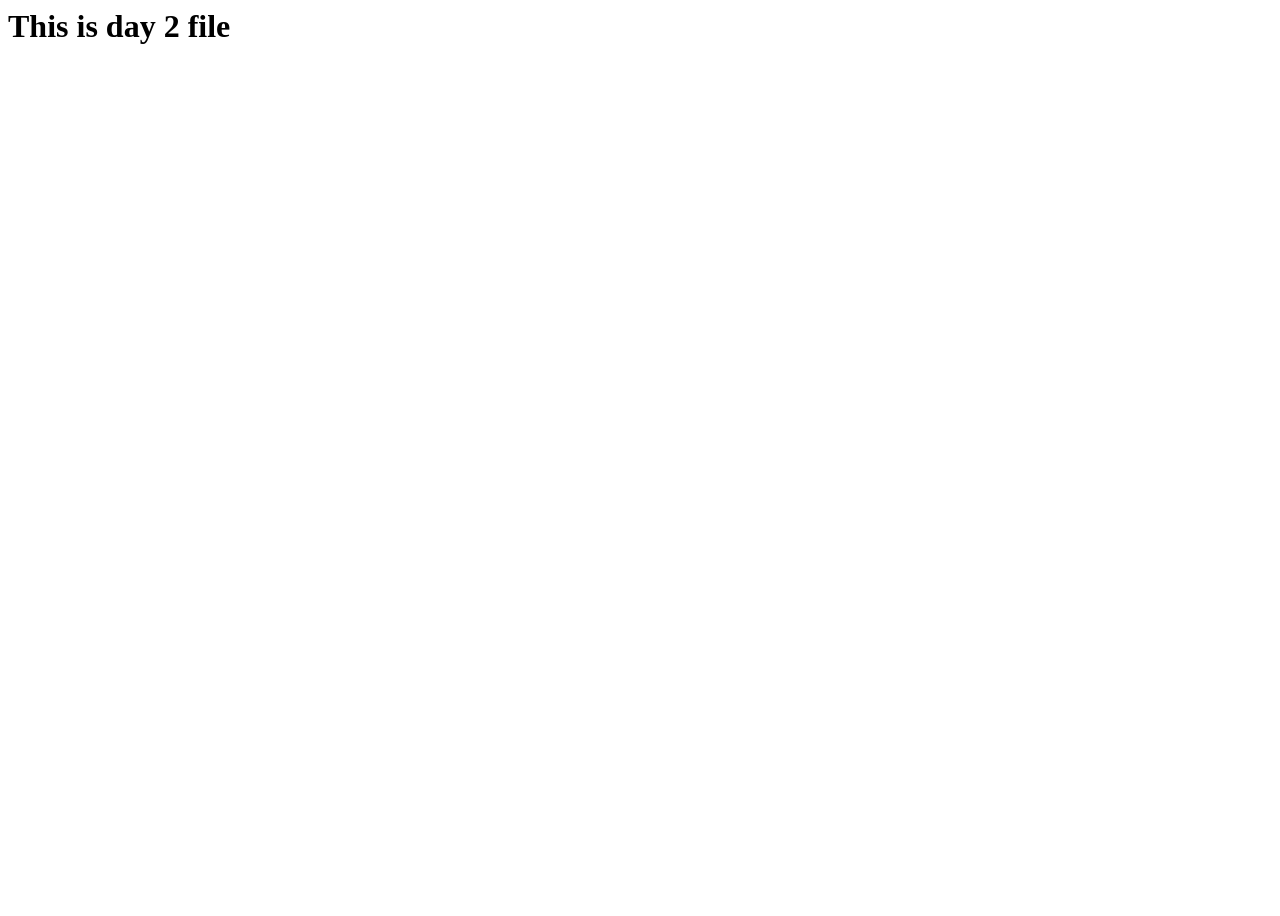
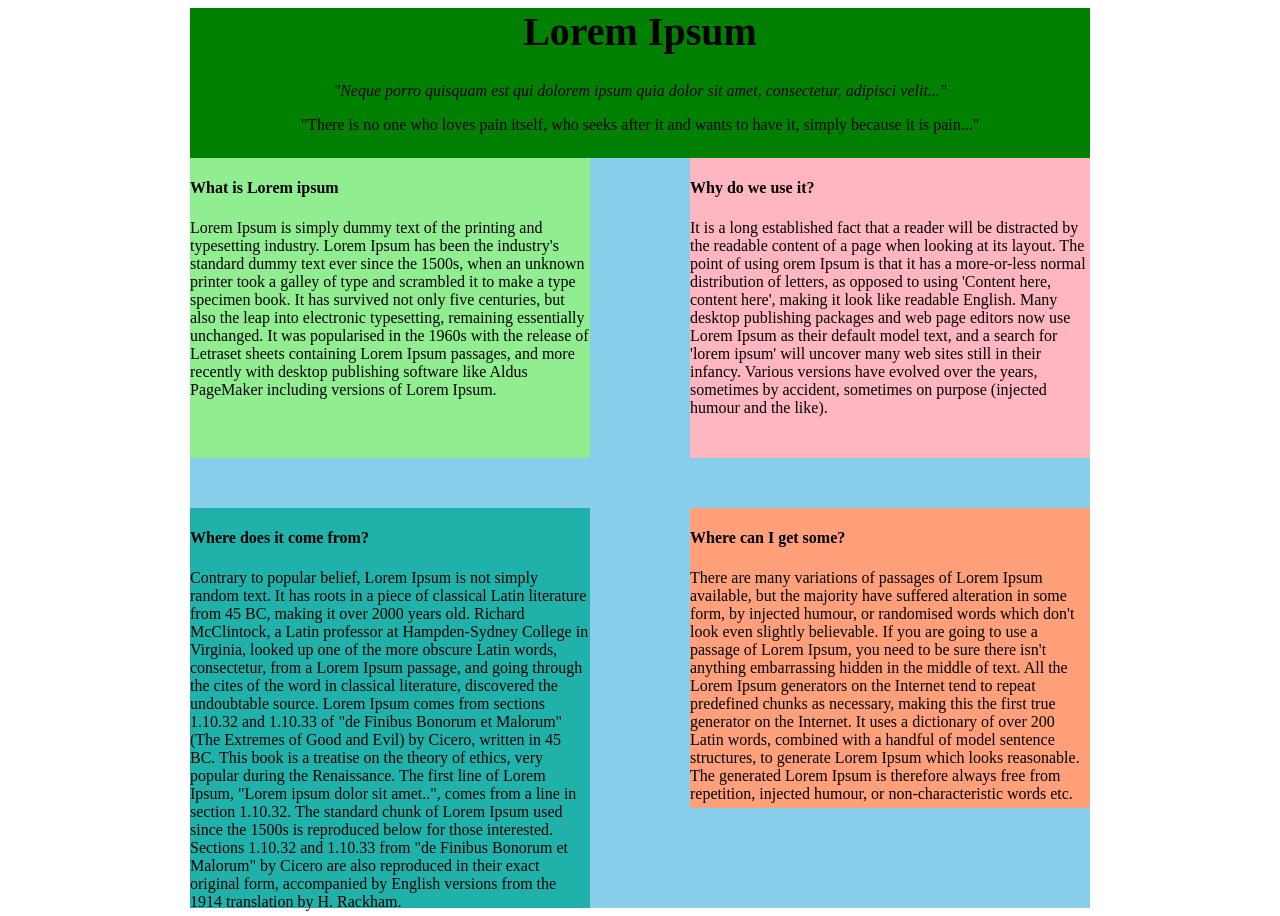
Before and after one commit to pban86/lorem_web, a plain HTML site: page index.html in a window 1280 px wide. Before the commit the page ends 800 px from the top, so only its background shows below. Drawn offline with Linux system fonts and the light colour scheme.

Commit message:
added style tag and id

```diff
--- a/index.html
+++ b/index.html
@@ -1,12 +1,165 @@
 <html>
     <head>
+<style>
+    div#container {
+        width:900px;
+        height:900px;
+        background-color:skyblue;
+        margin-left: auto;
+        margin-right: auto;
 
+    }
+
+    div#header{
+
+        width:900px;
+        height:150px;
+        background-color: green;
+        text-align: center;
+
+    }
+
+
+    h1{
+        font-size:40px;
+        color:black;
+       ;
+
+    }
+
+
+    div#contentOne{
+        width: 400px;
+        height:300px;
+        background-color:lightgreen;
+        display:inline-block;
+        float:left;
+        margin-bottom:50px;
+
+
+    }
+
+    div#contentTwo{
+        width: 400px;
+        height:300px;
+        background-color:lightpink;
+        display:inline-block;
+        float:right;
+        margin-bottom:50px;
+    }
+
+    div#contentThree{
+        width: 400px;
+        height:400px;
+        background-color:lightseagreen;
+        float:left;
+        ;
+
+    }
+
+    div#contentFour{
+        width: 400px;
+        height:300px;
+        background-color:lightsalmon;
+       float:right;
+
+
+    }
+
+
+
+</style>
 
     </head>
 
     <body>
-        <h1>This is day 2 file</h1>
+        <div id="container">
+            <div id="header">
 
+                <h1> Lorem Ipsum</h1>
+
+            <p>
+                <i>
+                "Neque porro quisquam est qui dolorem ipsum quia dolor sit
+                amet, consectetur, adipisci velit..."</p>
+                </i>
+
+            <p>"There is no one who loves pain itself, who seeks after
+                it and wants to have it, simply because it is pain..."</p>
+            </div>
+
+
+            <div id="contentOne">
+
+                <h4>What is Lorem ipsum</h4>
+
+                <p>Lorem Ipsum is simply dummy text of the printing and typesetting industry.
+                    Lorem Ipsum has been the industry's standard dummy text ever since the 1500s,
+                    when an unknown printer took a galley of type and scrambled it to make a type
+                    specimen book. It has survived not only five centuries, but also the leap into
+                    electronic typesetting, remaining essentially unchanged. It was popularised in the
+                    1960s with the release of Letraset sheets containing Lorem Ipsum passages, and more recently with
+                    desktop publishing software like Aldus PageMaker including versions of Lorem Ipsum.
+                </p>
+
+            </div>
+
+            <div id="contentTwo">
+
+                <h4>Why do we use it?</h4>
+
+                <p>It is a long established fact that a reader will be distracted by the
+                    readable content of a page when looking at its layout. The point of using
+                    orem Ipsum is that it has a more-or-less normal distribution of letters,
+                    as opposed to using 'Content here, content here', making it look like readable English.
+                     Many desktop publishing packages and web page editors now use Lorem Ipsum as their default model text, and a search for 'lorem ipsum' will uncover many web sites still in their infancy. Various versions have evolved over the years,
+                    sometimes by accident, sometimes on purpose (injected humour and the like).
+                </p>
+
+            </div>
+
+
+            <div id="contentThree">
+
+                <h4>Where does it come from?</h4>
+
+                <p>Contrary to popular belief, Lorem Ipsum is not simply random text. It has roots in a piece
+                     of classical Latin literature from 45 BC, making it over 2000 years old. Richard McClintock,
+                      a Latin professor at Hampden-Sydney College in Virginia, looked up one of the more obscure Latin
+                       words, consectetur, from a Lorem Ipsum passage, and going through the cites of the word in classical
+                       literature, discovered the undoubtable source. Lorem Ipsum comes from sections 1.10.32 and 1.10.33
+                       of "de Finibus Bonorum et Malorum" (The Extremes of Good and Evil) by Cicero, written in 45 BC. This
+                       book is a treatise on the theory of ethics, very popular during the Renaissance. The first line of Lorem Ipsum, "Lorem ipsum dolor sit amet..", comes from a line in section 1.10.32.
+
+                    The standard chunk of Lorem Ipsum used since the 1500s is reproduced below for those interested.
+                    Sections 1.10.32 and 1.10.33 from "de Finibus Bonorum et Malorum" by Cicero are also reproduced in
+                    their exact original form, accompanied by English versions from the 1914 translation by H. Rackham.
+                </p>
+
+            </div>
+
+
+            <div id="contentFour">
+
+                <h4>Where can I get some?</h4>
+
+                <p>There are many variations of passages of Lorem Ipsum available, but
+                     the majority have suffered alteration in some form, by injected humour,
+                      or randomised words which don't look even slightly believable. If you
+                      are going to use a passage of Lorem Ipsum, you need to be sure there isn't
+                      anything embarrassing hidden in the middle of text. All the Lorem Ipsum generators
+                      on the Internet tend to repeat predefined chunks as necessary, making this the first
+                      true generator on the Internet. It uses a dictionary of over 200 Latin words, combined
+                      with a handful of model sentence structures, to generate Lorem Ipsum which looks reasonable.
+                      The generated Lorem Ipsum is therefore always free from
+                    repetition, injected humour, or non-characteristic words etc.
+                </p>
+
+            </div>
+
+
+
+        </div>
     </body>
 
 
```
